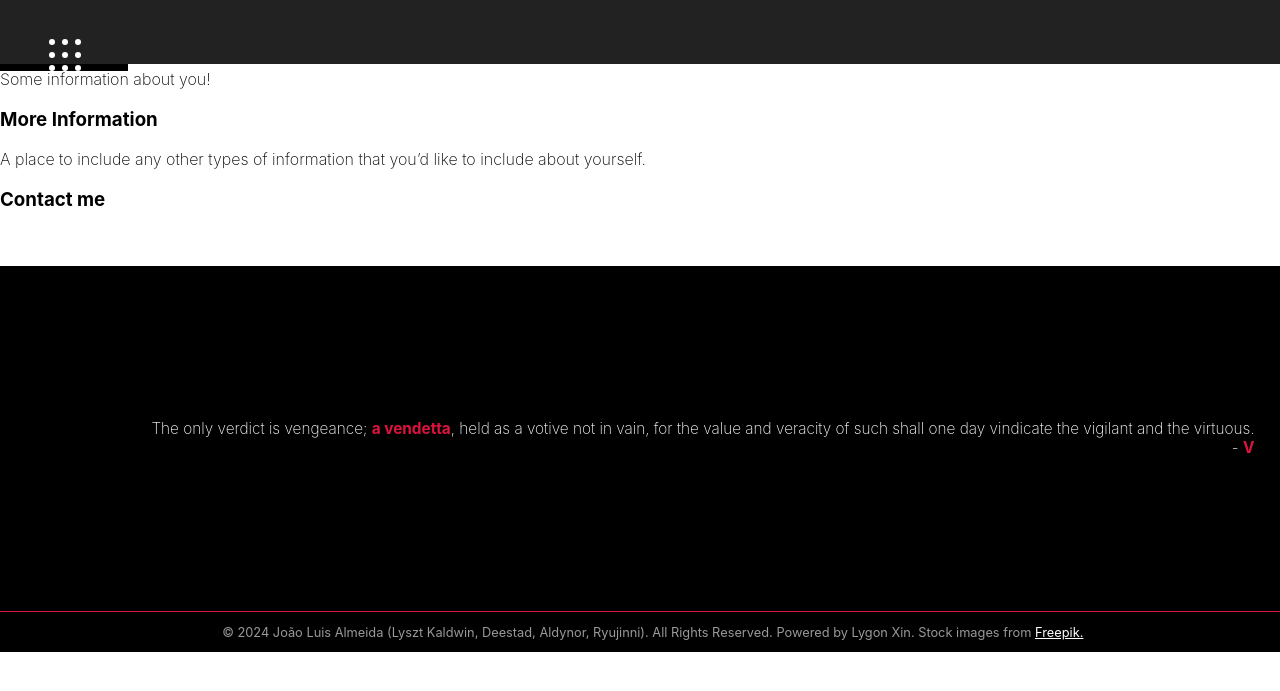
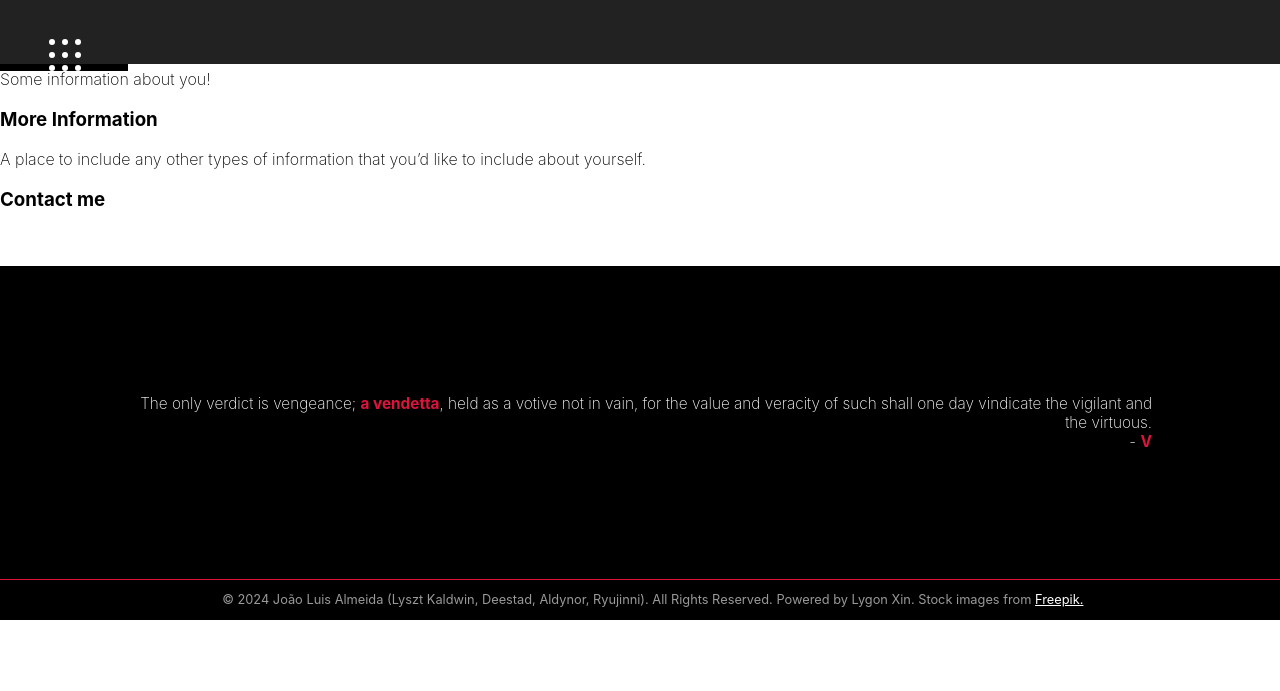
Before and after one commit to lyszt/lyszt.github.io, a Jekyll site: the page built from about.md, in a window 1280 px wide. Shown: the top 691 px of the page. Built offline with Jekyll 4.4.1, drawn with Linux system fonts in a browser that asks for light colours.

Commit message:
Blog elements centered

```diff
--- a/css/blogs/default.css
+++ b/css/blogs/default.css
@@ -6,7 +6,9 @@
 }
 body {
   font-family: 'Inter', serif;
-
+  display: grid;
+  justify-items: center;
+  justify-content: center;
 }
 #main {
   margin: 10vw
--- a/css/default.css
+++ b/css/default.css
@@ -693,8 +693,7 @@
 footer {
   background-color: black;
   height: 10vw;
-  margin-left: -10vw;
-  margin-right: -10vw;
+  width: 100%;
 }
 #sitemap {
   display: table-cell;
```
